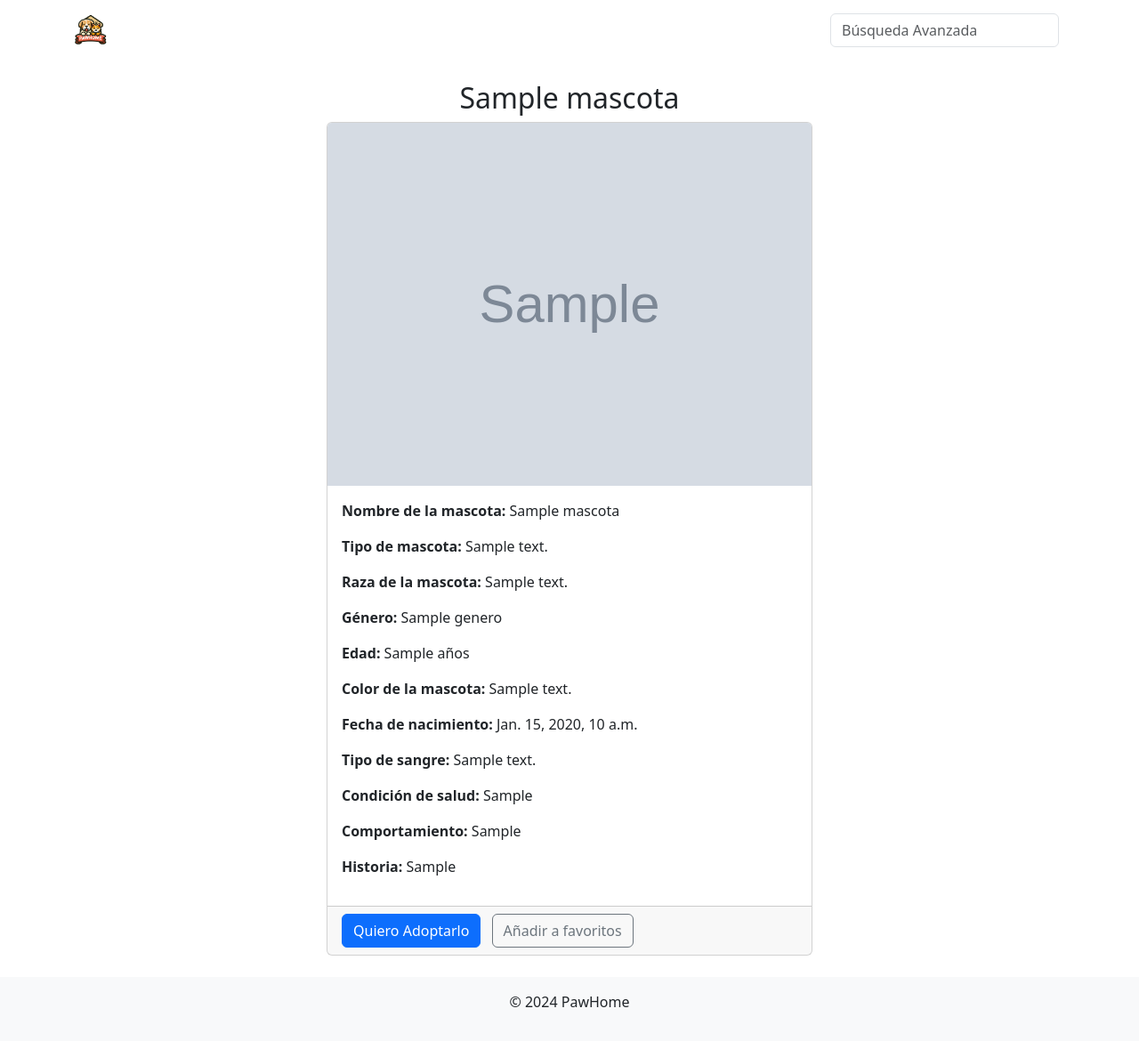
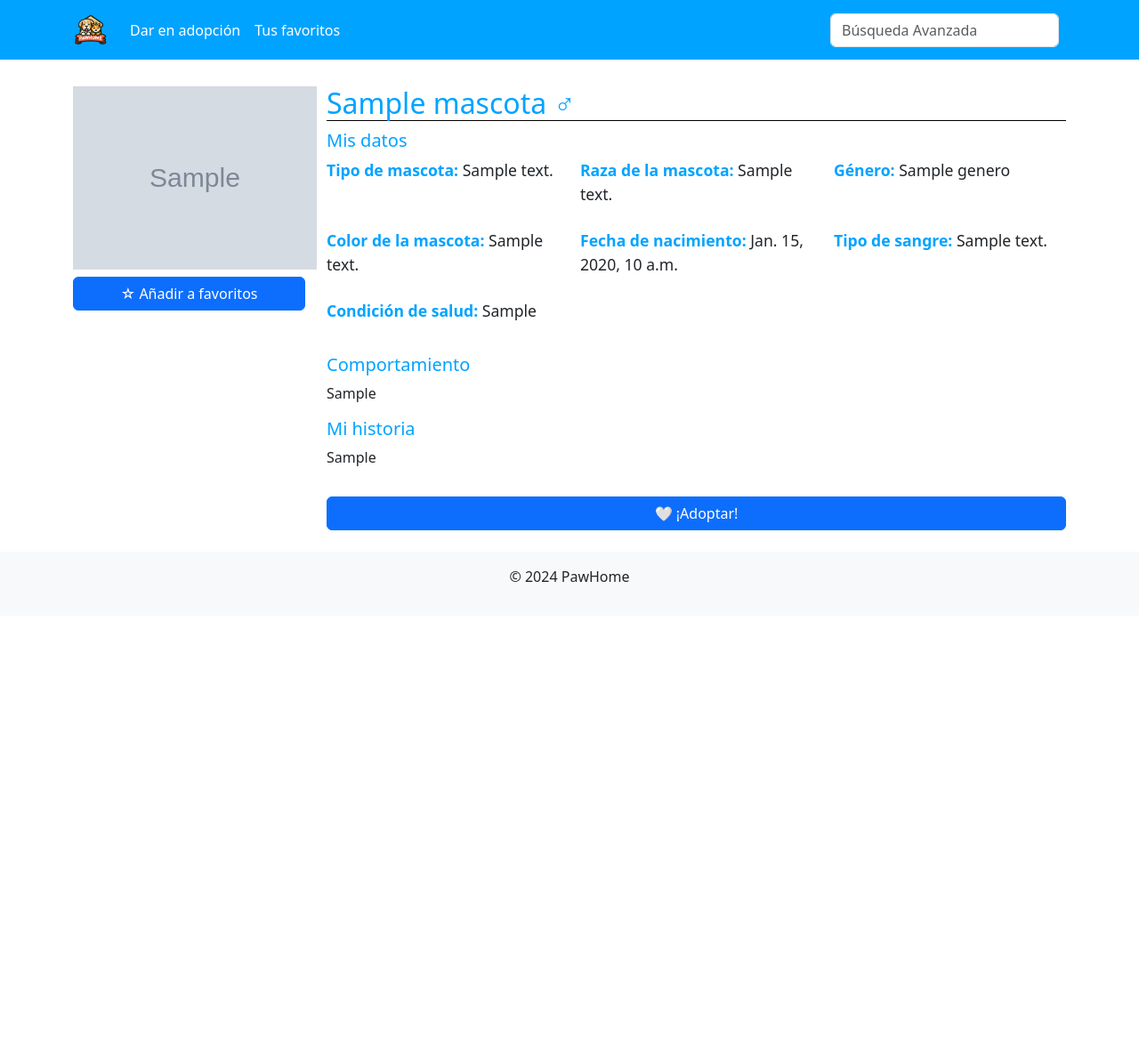
Before and after one commit to DanielDona08/PawHome, a Django app: template trimestre_3/ProyectoAdopcion/PawHome/Appweb/templates/paginas/detalle_mascota.html in a window 1280 px wide. Shown: the whole page at 89% size. After the commit the page ends 654 px from the top, so only its background shows below. Run offline with Django 5.2, Linux system fonts and the light colour scheme; the template is opened without the code that fills it: most values are stand-ins (such as "Sample title", 1, 10 or a date in 2020); grey boxes marked "Sample" are stand-in pictures.

Commit message:
Actualizacion de David

```diff
--- a/trimestre_3/ProyectoAdopcion/PawHome/Appweb/templates/paginas/detalle_mascota.html
+++ b/trimestre_3/ProyectoAdopcion/PawHome/Appweb/templates/paginas/detalle_mascota.html
@@ -8,6 +8,47 @@
     <title>Detalle de Mascota</title>
     <link rel="icon" type="image/x-icon" href="{% static 'media/huella.ico' %}">
     <link href="https://cdn.jsdelivr.net/npm/bootstrap@5.3.2/dist/css/bootstrap.min.css" rel="stylesheet" integrity="sha384-T3c6CoIi6uLrA9TneNEoa7RxnatzjcDSCmG1MXxSR1GAsXEV/Dwwykc2MPK8M2HN" crossorigin="anonymous">
+    <style>
+        .navbar-custom {
+            background-color: #00A3FF;
+        }
+        .navbar-custom .nav-link {
+            color: white;
+        }
+        .navbar-custom .nav-link:hover {
+            color: #ccc;
+        }
+        .card-body p, .card-footer a {
+            text-align: left;
+        }
+        .mascota-info {
+            margin-top: 30px;
+        }
+        .mascota-info .card {
+            padding: 20px;
+        }
+        .info-header {
+            border-bottom: 1px solid #000;
+        }
+        .info-section {
+            margin-top: 10px;
+        }
+        .text-primary {
+            color: #00A3FF !important;
+        }
+        h2, h5, p strong {
+            color: #00A3FF;
+        }
+        .info-section .col-md-4 {
+            font-size: 1.1rem;
+            margin-bottom: 10px;
+        }
+        .img-fluid {
+            width: 105%;
+            max-width: 600px;
+            height: auto;
+        }
+    </style>
 </head>
 <body>
     <header>
@@ -22,10 +63,10 @@
                 <div class="collapse navbar-collapse" id="navbarNav">
                     <ul class="navbar-nav me-auto mb-2 mb-lg-0">
                         <li class="nav-item">
-                            <a class="nav-link text-white" href="{% url 'publicacion' %}">Dar en adopción</a>
+                            <a class="nav-link" href="{% url 'publicacion' %}">Dar en adopción</a>
                         </li>
                         <li class="nav-item">
-                            <a class="nav-link text-white" href="{% url 'favoritos' %}">Tus favoritos</a>
+                            <a class="nav-link" href="{% url 'favoritos' %}">Tus favoritos</a>
                         </li>
                     </ul>
                     <form class="d-flex" role="search" action="{% url 'busqueda_avanzada' %}">
@@ -37,32 +78,52 @@
     </header>
 
     <main class="container mt-4">
-        <h2 class="text-center">{{ mascota.nombre_mascota }}</h2>
-        <div class="row">
-            <div class="col-md-6 offset-md-3">
-                <div class="card">
-                    <img src="{{ mascota.foto.url }}" class="card-img-top" alt="{{ mascota.nombre_mascota }}">
-                    <div class="card-body">
-                        <p><strong>Nombre de la mascota:</strong> {{ mascota.nombre_mascota }}</p>
-                        <p><strong>Tipo de mascota:</strong> {{ mascota.id_tipomascota.descripcion }}</p>
-                        <p><strong>Raza de la mascota:</strong> {{ mascota.id_tiporaza.descripcion }}</p>
-                        <p><strong>Género:</strong> {{ mascota.genero }}</p>
-                        <p><strong>Edad:</strong> {{ mascota.edad_mascota }} años</p>
-                        <p><strong>Color de la mascota:</strong> {{ mascota.id_colormascota.descripcion }}</p>
-                        <p><strong>Fecha de nacimiento:</strong> {{ mascota.fecha_nacimientomascota }}</p>
-                        <p><strong>Tipo de sangre:</strong> {{ mascota.id_tiposangremascota.descripcion }}</p>
-                        <p><strong>Condición de salud:</strong> {{ mascota.condicion_saludmascota }}</p>
-                        <p><strong>Comportamiento:</strong> {{ mascota.comportamiento_mascota }}</p>
-                        <p><strong>Historia:</strong> {{ mascota.historia_mascota }}</p>
-                    </div>
-                    <div class="card-footer">
-                        <a href="{% url 'adopcion' %}" class="btn btn-primary">Quiero Adoptarlo</a>
-                        <form action="{% url 'agregar_favorito' mascota.id %}" method="post" class="d-inline">
-                            {% csrf_token %}
-                            <button type="submit" class="btn btn-outline-secondary ms-2">Añadir a favoritos</button>
-                        </form>
+        <div class="row mascota-info">
+            <div class="col-md-3 mascota-img">
+                <img src="{{ mascota.foto.url }}" class="img-fluid" alt="{{ mascota.nombre_mascota }}">
+                <form action="{% url 'agregar_favorito' mascota.id %}" method="post" class="mt-2">
+                    {% csrf_token %}
+                    <button type="submit" class="btn btn-primary w-100">☆ Añadir a favoritos</button>
+                </form>
+            </div>
+            <div class="col-md-9">
+                <h2 class="info-header">{{ mascota.nombre_mascota }} <span class="text-primary">♂</span></h2>
+                <div class="info-section">
+                    <h5 class="text-primary">Mis datos</h5>
+                    <div class="row">
+                        <div class="col-md-4">
+                            <p><strong>Tipo de mascota:</strong> {{ mascota.id_tipomascota.descripcion }}</p>
+                        </div>
+                        <div class="col-md-4">
+                            <p><strong>Raza de la mascota:</strong> {{ mascota.id_tiporaza.descripcion }}</p>
+                        </div>
+                        <div class="col-md-4">
+                            <p><strong>Género:</strong> {{ mascota.genero }}</p>
+                        </div>
+                        <!--aqui va ir la parte de los años-->
+                        <div class="col-md-4">
+                            <p><strong>Color de la mascota:</strong> {{ mascota.id_colormascota.descripcion }}</p>
+                        </div>
+                        <div class="col-md-4">
+                            <p><strong>Fecha de nacimiento:</strong> {{ mascota.fecha_nacimientomascota }}</p>
+                        </div>
+                        <div class="col-md-4">
+                            <p><strong>Tipo de sangre:</strong> {{ mascota.id_tiposangremascota.descripcion }}</p>
+                        </div>
+                        <div class="col-md-4">
+                            <p><strong>Condición de salud:</strong> {{ mascota.condicion_saludmascota }}</p>
+                        </div>
                     </div>
                 </div>
+                <div class="info-section">
+                    <h5 class="text-primary">Comportamiento</h5>
+                    <p>{{ mascota.comportamiento_mascota }}</p>
+                </div>
+                <div class="info-section">
+                    <h5 class="text-primary">Mi historia</h5>
+                    <p>{{ mascota.historia_mascota }}</p>
+                </div>
+                <a href="{% url 'adopcion' %}" class="btn btn-primary w-100 mt-3">🤍 ¡Adoptar!</a>
             </div>
         </div>
     </main>
--- a/trimestre_3/ProyectoAdopcion/PawHome/Appweb/templates/plantilla.html
+++ b/trimestre_3/ProyectoAdopcion/PawHome/Appweb/templates/plantilla.html
@@ -1,3 +1,4 @@
+
 {% load static %}
 <!doctype html>
 <html lang="es">
@@ -25,6 +26,9 @@
             color: white;
             padding: 10px;
             border-radius: 0 0 15px 15px;
+        }
+        .navbar-nav .nav-link {
+            color: white !important;
         }
     </style>
 </head>
```
